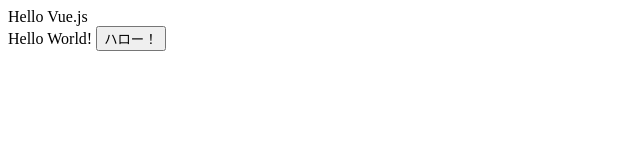
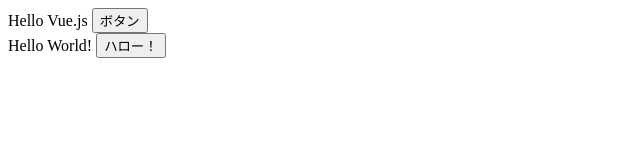
Before and after one commit to 31Twoshi/31Twoshi.github.io, a plain HTML site: page index.html in a window 1280 px wide. Shown: the whole page, without its empty margins (0-640 px from the left). Drawn offline with nearby package versions, Linux system fonts and the light colour scheme.

Commit message:
add: methods

```diff
--- a/index.html
+++ b/index.html
@@ -8,6 +8,7 @@
   <body>
     <div id="app">
       {{ message }}
+      <input type="button" :value="btn" @click="onclick()">
     </div>
     Hello World!
     <input type="button" value="ハロー！" onclick="hello()">
@@ -18,7 +19,13 @@
       const App = {
         data() {
           return {
-            message: 'Hello Vue.js'
+            message: 'Hello Vue.js',
+            btn: 'ボタン'
+          }
+        },
+        methods: {
+          onclick: function() {
+            console.log('ボタンクリック!');
           }
         }
       }
```
